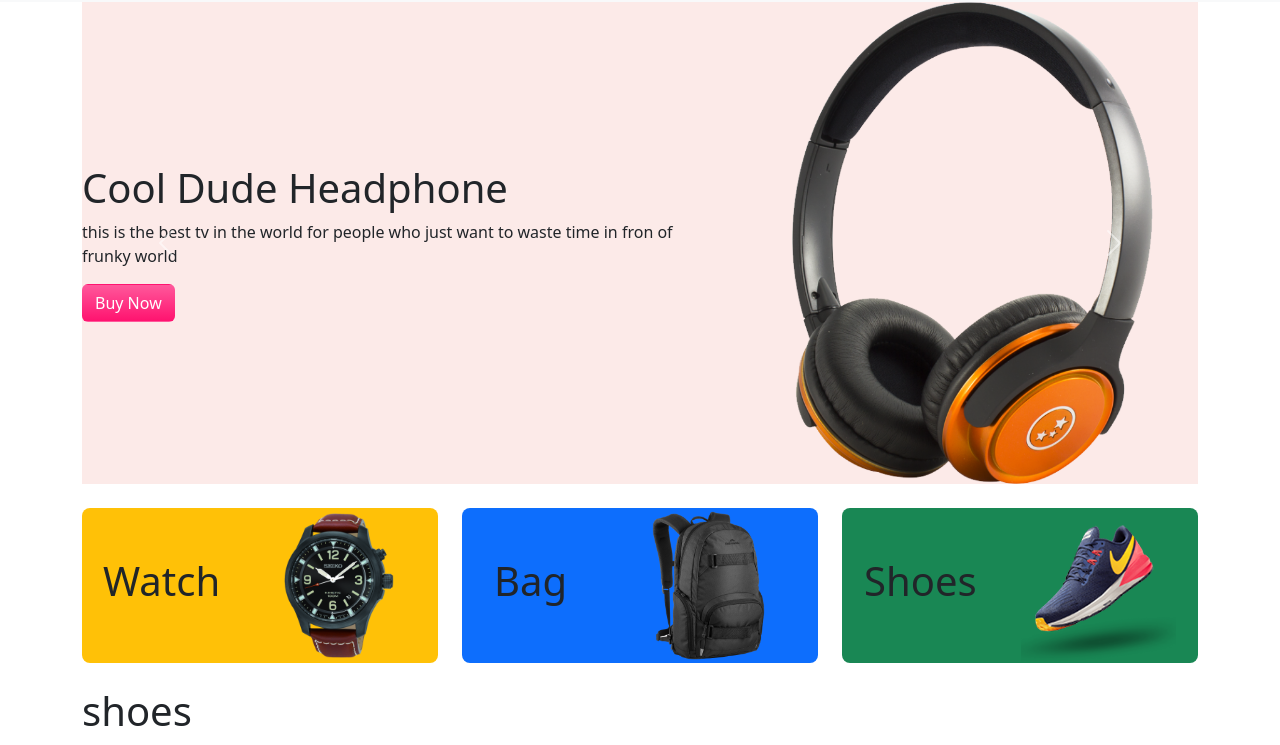
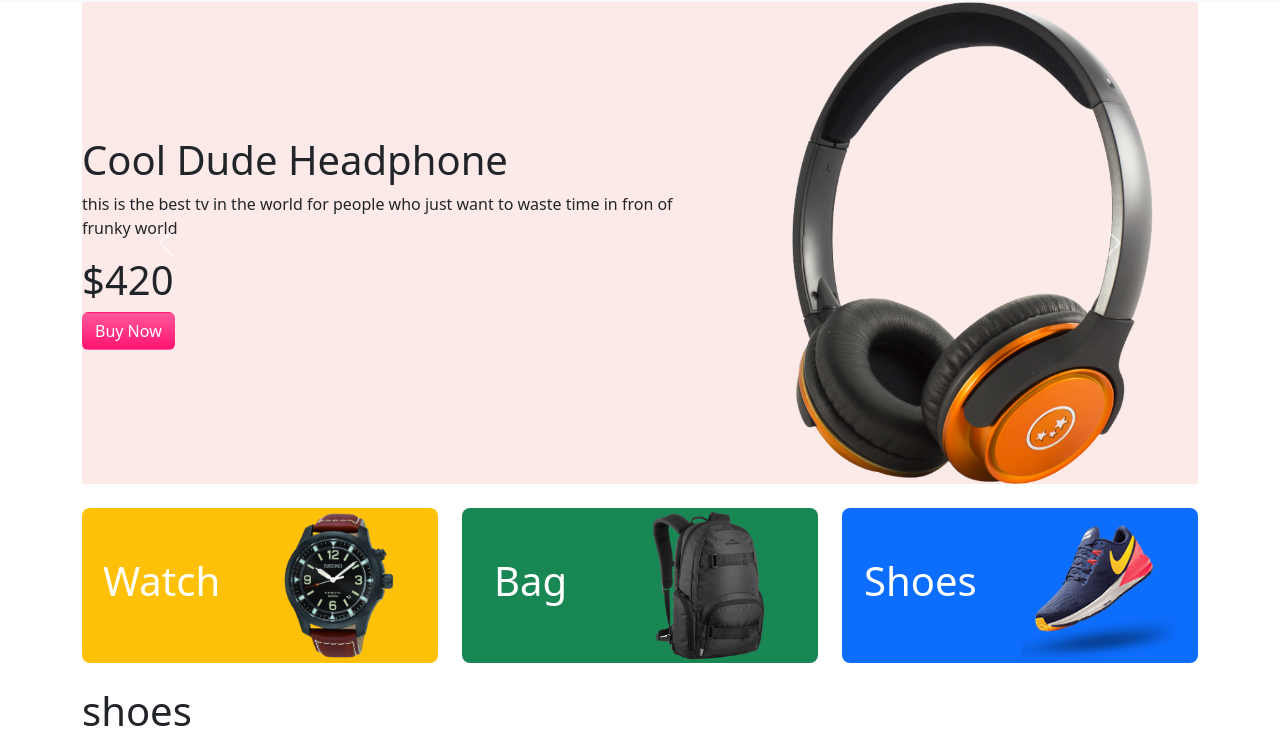
Before and after one commit to Pranto-Hossain-73/panda-ecommerce, a plain HTML site: page index.html in a window 1280 px wide. Shown: the part 55-800 px from the top of the page. Drawn offline with nearby package versions, Linux system fonts and the light colour scheme.

Commit message:
final push

```diff
--- a/index.html
+++ b/index.html
@@ -42,6 +42,7 @@
                 <div>
                 <h1>Cool Dude Headphone</h1>
                 <p>this is the best tv in the world for people who just want to waste time in fron of frunky world</p>
+                <h1>$420</h1>
                 <button type="button" class="btn c-btn ">Buy Now</button>
                 </div>
               </div>
@@ -56,6 +57,7 @@
               <div>
               <h1>Mega LCD TV For Sports</h1>
               <p>this is the best tv in the world for people who just want to waste time in fron of frunky world</p>
+              <h1>$1200</h1>
               <button type="button" class="btn c-btn ">Buy Now</button>
               </div>
               </div>
@@ -70,6 +72,7 @@
                 <div>
                 <h1>X-Box for your living room</h1>
                 <p>this is the best tv in the world for people who just want to waste time in fron of frunky world</p>
+                <h1>$600</h1>
                 <button type="button" class="btn c-btn ">Buy Now</button>
               </div>
                 </div>
@@ -95,19 +98,19 @@
       <div class="row my-4 ">
         <div class="col-4 ">
          <div class="bg-warning d-flex justify-content-around align-items-center rounded-3">
-          <h1>Watch</h1>
+          <h1 class="text-white">Watch</h1>
          <img src="image/watch.png" alt="watch">
         </div>
         </div>
         <div class="col-4">
-          <div class="bg-primary d-flex justify-content-around align-items-center rounded-3">
-            <h1>Bag</h1>
+          <div class=" bg-success d-flex justify-content-around align-items-center rounded-3">
+            <h1 class="text-white">Bag</h1>
             <img src="image/bag.png" alt="bag">
           </div>
         </div>
         <div class="col-4">
-          <div class="bg-success d-flex justify-content-around align-items-center rounded-3">
-            <h1>Shoes</h1>
+          <div class="bg-primary d-flex justify-content-around align-items-center rounded-3">
+            <h1 class="text-white">Shoes</h1>
            <img src="image/shoes.png" alt="shoes">
           </div>
         </div>
```
